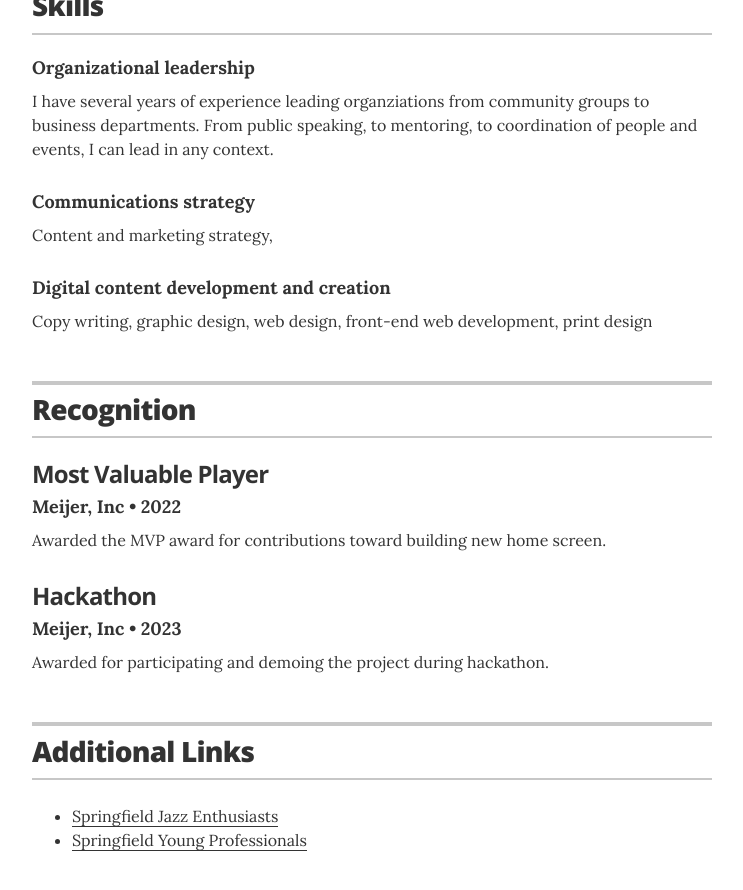
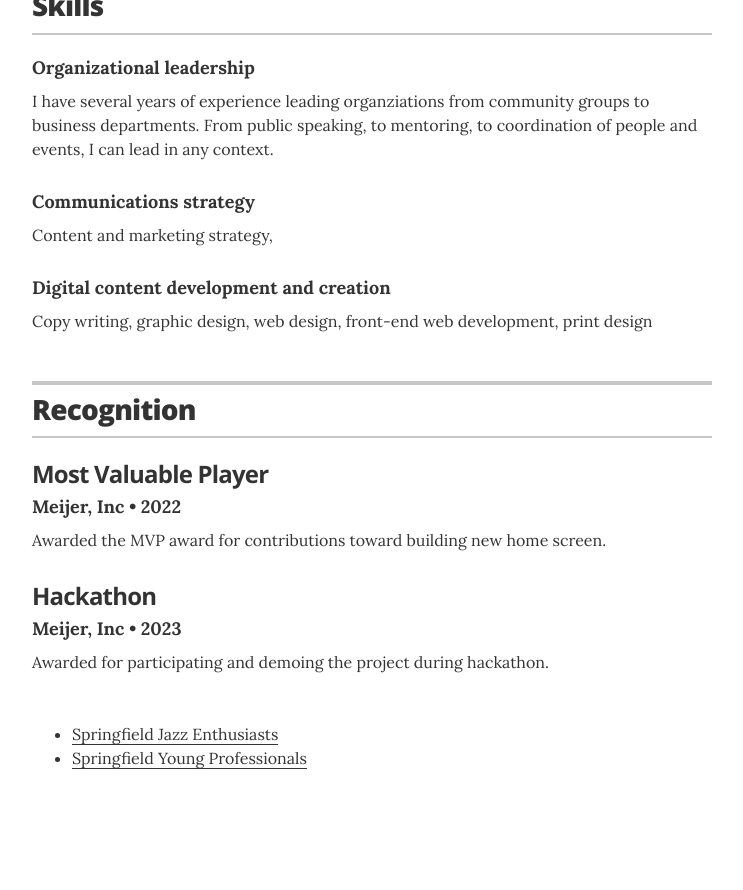
Before and after one commit to Waqaruddin/resume, a Jekyll site: the page built from index.html, in a window 1280 px wide and 900 px high, scrolled down 1810 px. Shown: the top 890 px of the window, without its empty margins (268-1011 px from the left). Built offline with Jekyll 4.4.1, drawn with Linux system fonts in a browser that asks for light colours; after the commit the page ends 2628 px from its top, so only the background shows below that.

```diff
--- a/_layouts/resume.html
+++ b/_layouts/resume.html
@@ -159,7 +159,6 @@
       <!-- begin Associations -->
       <section class="content-section">
 
-
         {% for association in site.data.associations %}
         <div class="resume-item" itemscope itemprop="memberOf" itemtype="http://schema.org/Organization">
           <h3 class="resume-item-title" itemprop="name">{% if association.url %}<a href="{{ association.url }}">{{ association.organization }}</a>{% else %}{{ association.organization }}{% endif %}</h3>
@@ -196,10 +195,6 @@
       <!-- begin Links -->
       <section class="content-section">
 
-        <header class="section-header">
-          <h2>Additional Links</h2>
-        </header>
-
         <div class="resume-item">
           <ul class="resume-item-list">
             {% for link in site.data.links %}
```
